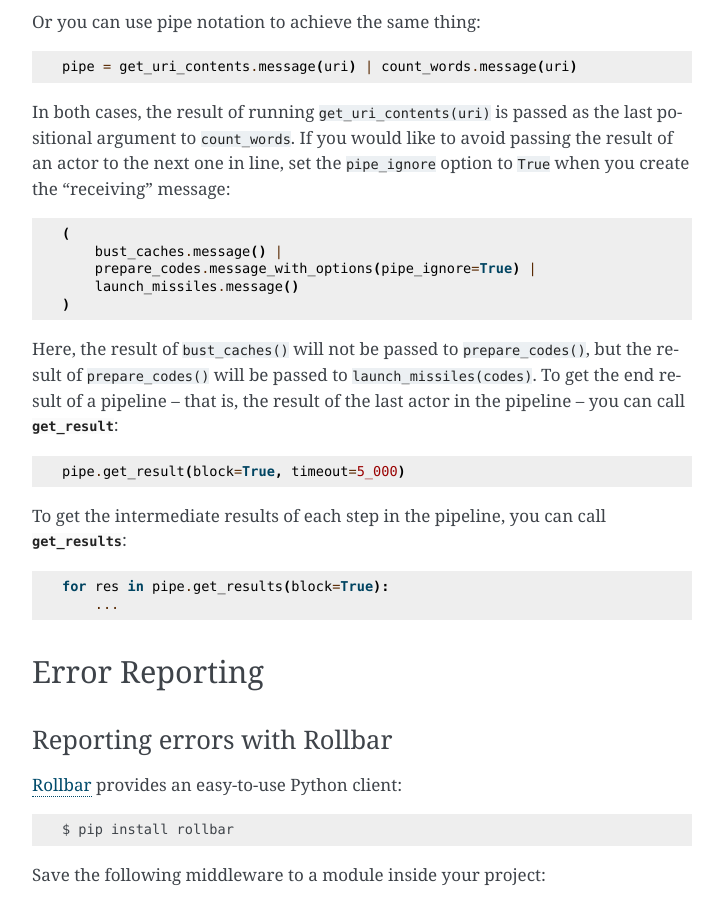
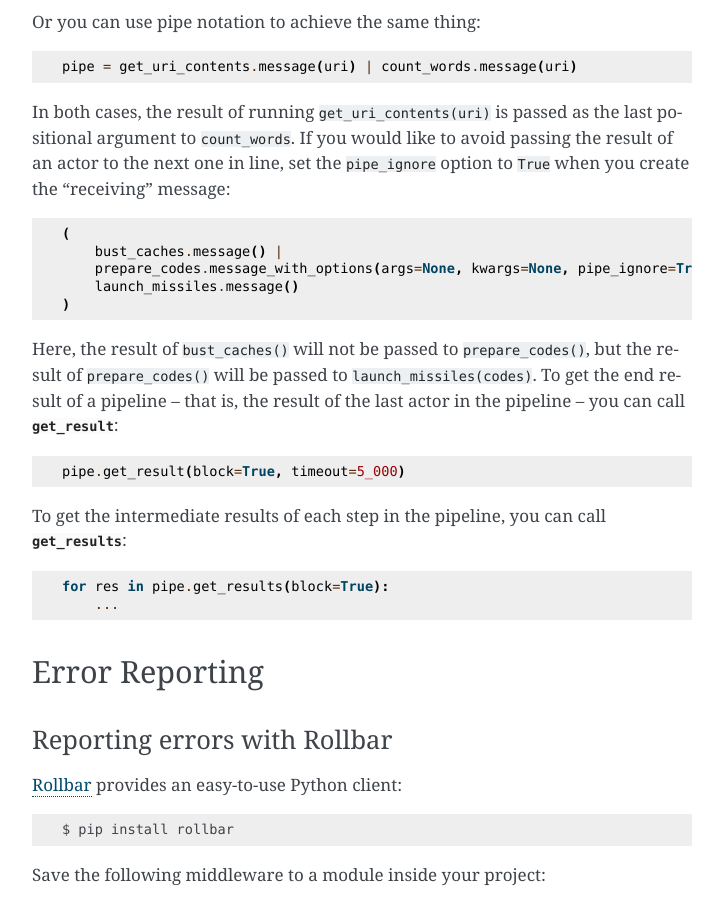
Before and after one commit to Bogdanp/dramatiq, a Sphinx documentation site: the page built from docs/source/cookbook.rst, in a window 1280 px wide and 900 px high, scrolled down 2155 px. Shown: the whole window, without its empty margins (388-1111 px from the left). Built offline with Sphinx 7.4.7, drawn with Linux system fonts in a browser that asks for light colours.

Commit message:
docs: Update docs to reflect current parameter requirements

```diff
--- a/docs/source/cookbook.rst
+++ b/docs/source/cookbook.rst
@@ -126,7 +126,7 @@ line, set the ``pipe_ignore`` option to ``True`` when you create the
 
   (
       bust_caches.message() |
-      prepare_codes.message_with_options(pipe_ignore=True) |
+      prepare_codes.message_with_options(args=None, kwargs=None, pipe_ignore=True) |
       launch_missiles.message()
   )
 
```
